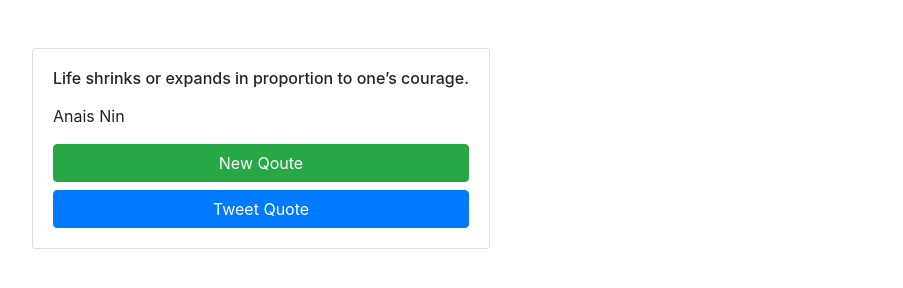
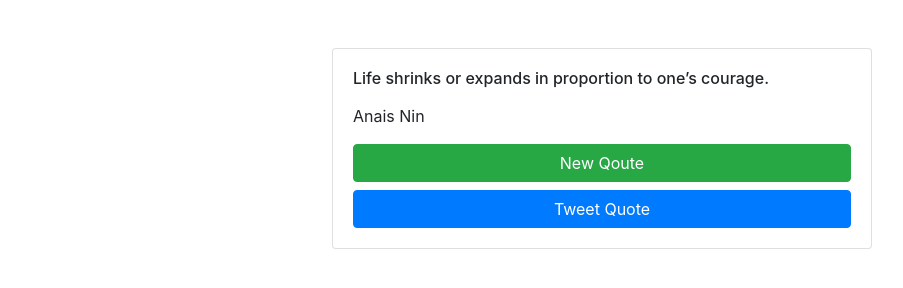
Before and after one commit to thienphuit/bootstrap_random_quotes_codecamp, a plain HTML site: page index.html in a window 1280 px wide. Shown: the whole page, without its empty margins (38-941 px from the left). Drawn offline with nearby package versions, Linux system fonts and the light colour scheme.

Commit message:
edit index

```diff
--- a/index.html
+++ b/index.html
@@ -47,6 +47,7 @@
 <body>
     <div class="container">
         <div class="row py-5">
+            <div class="col-md-6 offset-md-3">
             <wrapper id="quote-box">
                 <div class="card">
                     <div class="card-body">
@@ -60,6 +61,7 @@
                 </div>
             </wrapper>
         </div>
+        </div>
     </div>
 
     <script src="https://cdn.freecodecamp.org/testable-projects-fcc/v1/bundle.js"></script>
```
